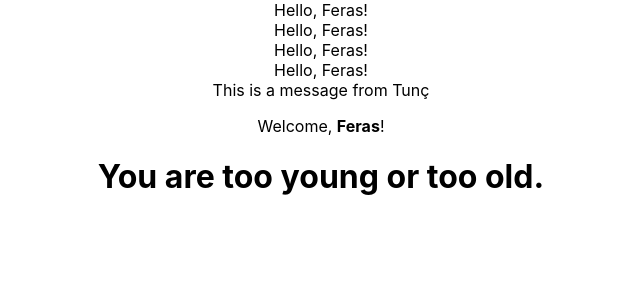
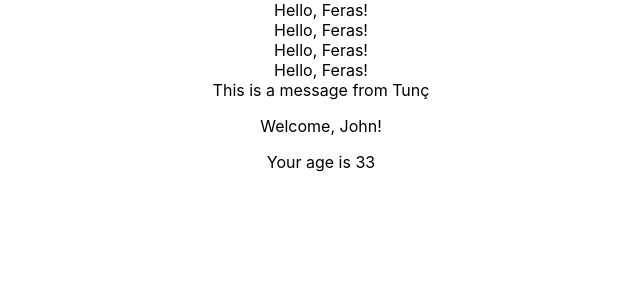
Before and after one commit to tuncduluc/ReactExs, a React (Create React App) app in the folder my-app/: page / in a window 1280 px wide. Shown: the top 300 px of the page, without its empty margins (319-959 px from the left). Built offline with nearby package versions, Linux system fonts and the light colour scheme.

Commit message:
Conditional Rendering - If is equal to "John"

```diff
--- a/my-app/src/App.js
+++ b/my-app/src/App.js
@@ -12,7 +12,7 @@ function App() {
       <Hello/>
       <Hello/>
       <Message/>
-      <Welcome name={<strong>Feras</strong>} age={74}/>
+      <Welcome name="John" age={33}/>
     </div>
   );
 }
--- a/my-app/src/components/Welcome.js
+++ b/my-app/src/components/Welcome.js
@@ -7,9 +7,9 @@ class Welcome extends React.Component {
     return (<div>
             <p>Welcome, {this.props.name}!</p>
 
-             {this.props.age>18 && this.props.age<65
+             {this.props.age>18 && this.props.age<65 && this.props.name=="John"
               ?<Age age={this.props.age}/>
-              :<h1>You are too young or too old.</h1>}
+              :<h1>You are too young or too old or you are not John.</h1>}
             </div>
             );
 
```
